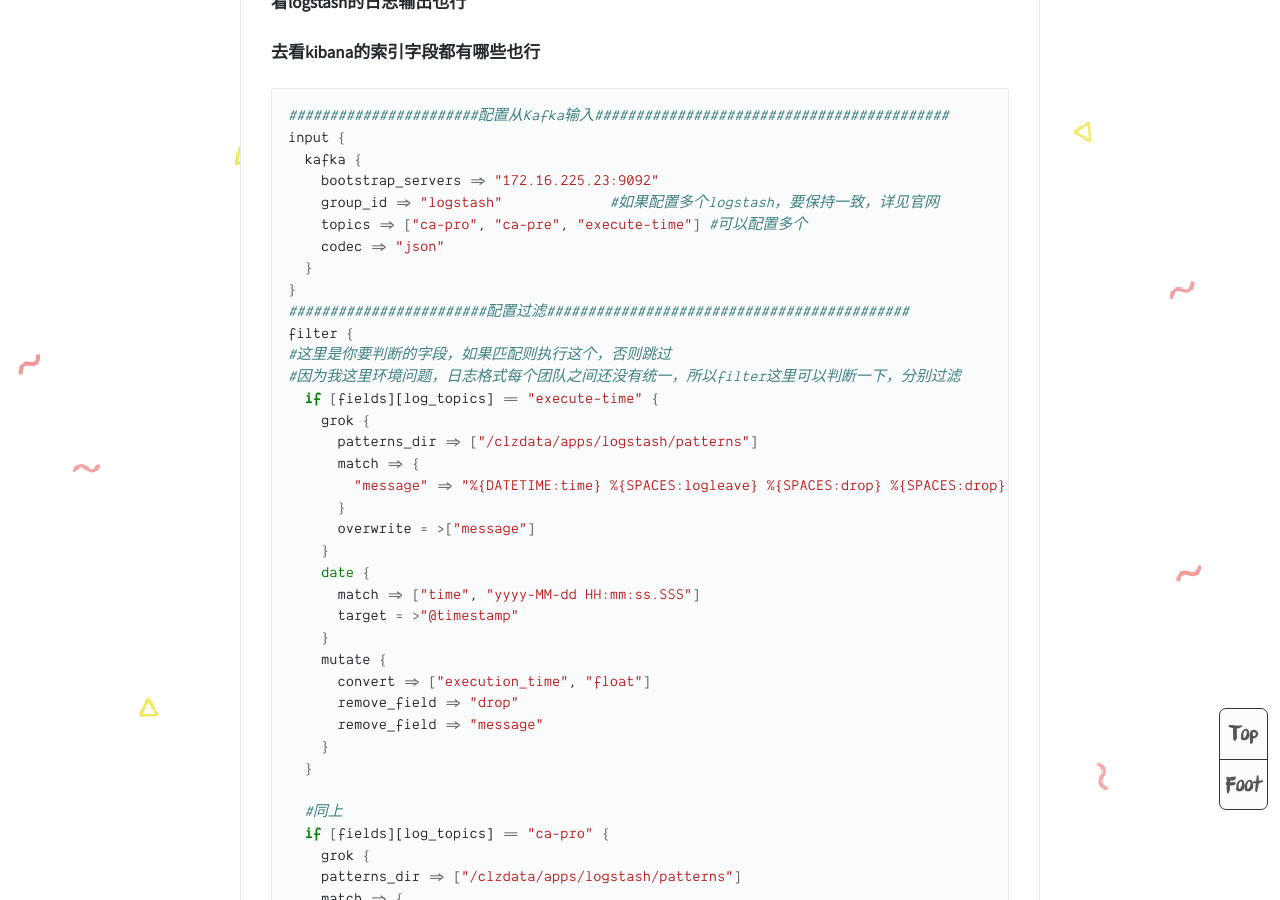
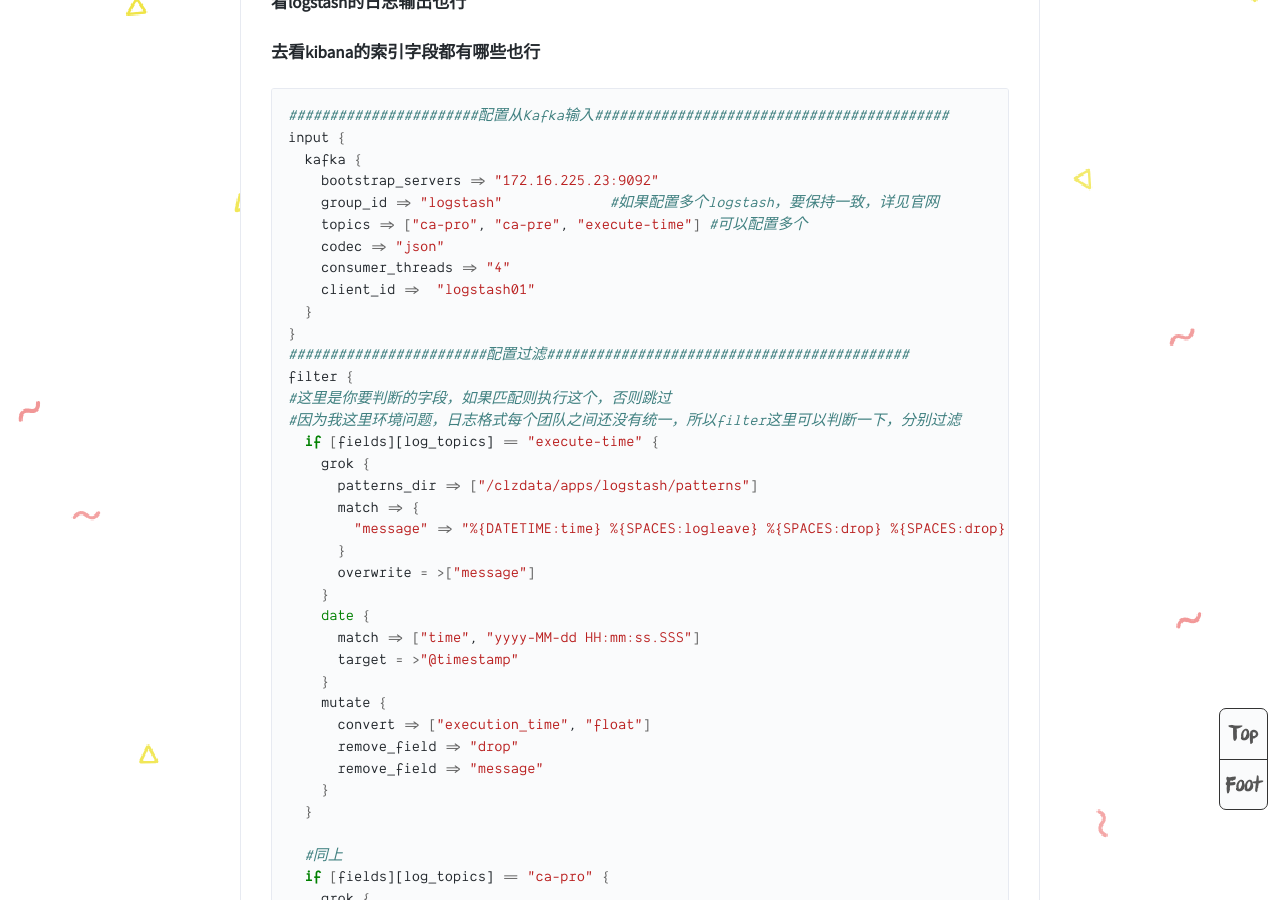
Before and after one commit to WuChenLinux/yw, a Jekyll site: the page built from _posts/2018-11-23-logstash-config.md, in a window 1280 px wide and 900 px high, scrolled down 1997 px. Built offline with Jekyll 4.4.1, drawn with Linux system fonts in a browser that asks for light colours; comment, search, counter and statistics services are not loaded; some of the changed text lies outside the part shown.

Commit message:
Update 2018-11-23-logstash-config.md

```diff
--- a/_posts/2018-11-23-logstash-config.md
+++ b/_posts/2018-11-23-logstash-config.md
@@ -85,6 +85,8 @@ input {
     group_id => "logstash"             #如果配置多个logstash，要保持一致，详见官网
     topics => ["ca-pro", "ca-pre", "execute-time"] #可以配置多个
     codec => "json"
+    consumer_threads => "4"
+    client_id =>  "logstash01"
   }
 }
 ########################配置过滤############################################
```
Also changed, not shown: other parts of _posts/2018-11-23-logstash-config.md (+3 -1 lines).
